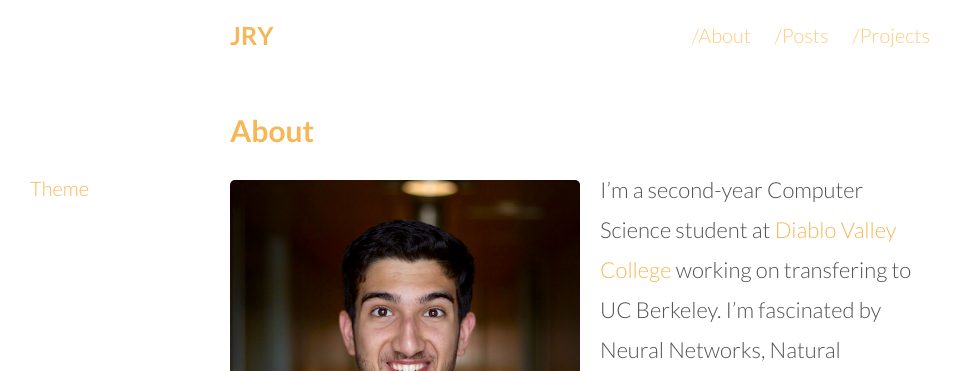
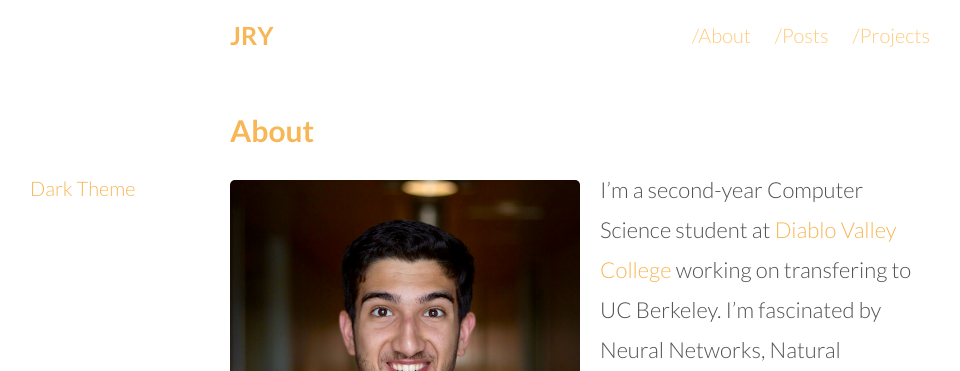
Before and after one commit to shatasundara/thebearjew.github.io, a Jekyll site: the page built from about.md, in a window 1280 px wide. Shown: the top 371 px of the page, without its empty margins (60-1020 px from the left). Built offline with Jekyll 4.4.1, drawn with Linux system fonts in a browser that asks for light colours; nearby versions of some CDN libraries; Markdown is read by kramdown in place of the engine named in the settings.

Commit message:
Initialize theme-toggle with correct HTML

```diff
--- a/_includes/footer.html
+++ b/_includes/footer.html
@@ -1,7 +1,7 @@
 <footer>
   <small>
     &copy; <time datetime="{{ site.time | date_to_xmlschema }}">{{ site.time | date: '%Y' }}</time> Jacob Young
-    <a style="float:right;" id="theme-toggle" href="#">Change Theme</a>
+    <a style="float:right;" id="theme-toggle" href="#">Dark Theme</a>
   </small>
   <script>
   (function(i,s,o,g,r,a,m){i['GoogleAnalyticsObject']=r;i[r]=i[r]||function(){
--- a/_layouts/page.html
+++ b/_layouts/page.html
@@ -4,7 +4,7 @@ layout: default
 <article class="page">
   <h2 class="page-title">{{ page.title }}</h2>
     <div class="post-data-elements">
-      <div><a id="theme-toggle" href="#">Theme</a></div>
+      <div><a id="theme-toggle" href="#">Dark Theme</a></div>
     </div>
   {{ content }}
 </article>
--- a/_layouts/post.html
+++ b/_layouts/post.html
@@ -5,7 +5,7 @@ layout: default
   <h2 class="post-title">{{ page.title }}</h2>
     <div class="post-data-elements">
       <time datetime="{{ page.date | date_to_xmlschema }}" class="post-date">{{ page.date | date: "%B %-d, %Y" }}</time>
-      <div><a id="theme-toggle" href="#">Theme</a></div>
+      <div><a id="theme-toggle" href="#">Dark Theme</a></div>
     </div>
   {{ content }}
 </article>
```
